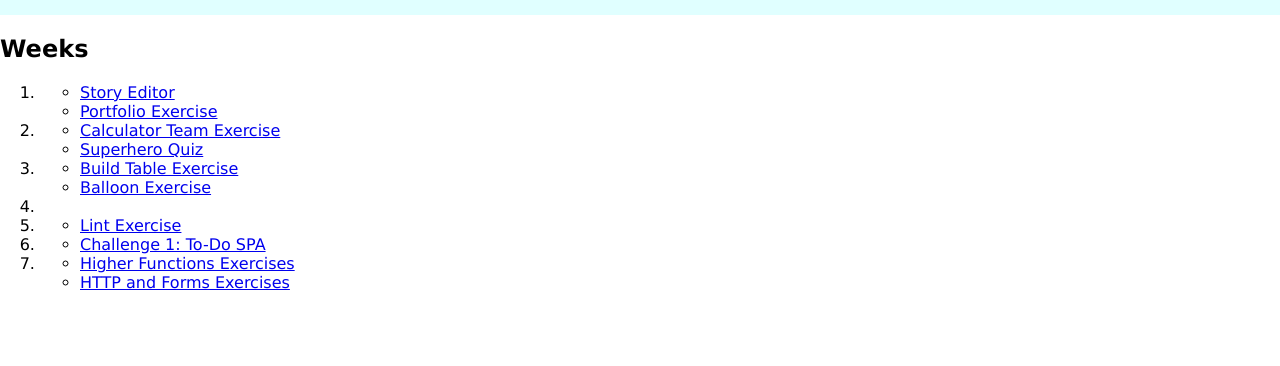
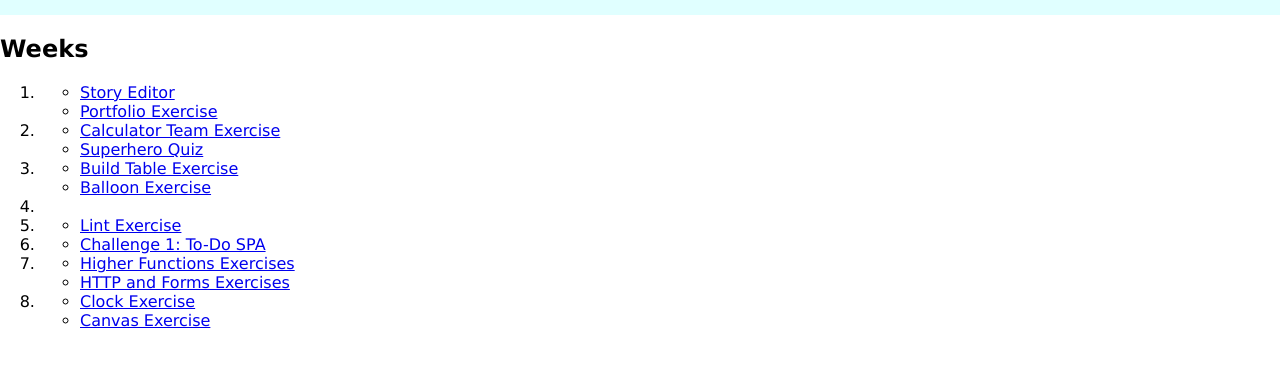
Before and after one commit to spottenn/portfolio, a website with bundled scripts: page index.html in a window 1280 px wide. Shown: the part 96-462 px from the top of the page. Built offline with nearby package versions, Linux system fonts and the light colour scheme.

Commit message:
added week 8 to index and updated titles

```diff
--- a/main.js
+++ b/main.js
@@ -59,5 +59,16 @@ export const weeks = [
             label: 'HTTP and Forms Exercises',
             path: 'exercises_and_notes/week_07/http_and_forms_exercises.html',
         }
+    ],
+    [
+        //week 8
+        {
+            label: 'Clock Exercise',
+            path: 'exercises_and_notes/week_08/clock_exercise.html',
+        },
+        {
+            label: 'Canvas Exercise',
+            path: 'exercises_and_notes/week_08/canvas_exercise.html',
+        }
     ]
 ];
```
Also changed, not shown: exercises_and_notes/week_08/canvas_exercise.html (+1 -1 lines), exercises_and_notes/week_08/clock_exercise.html (+1 -1 lines).
